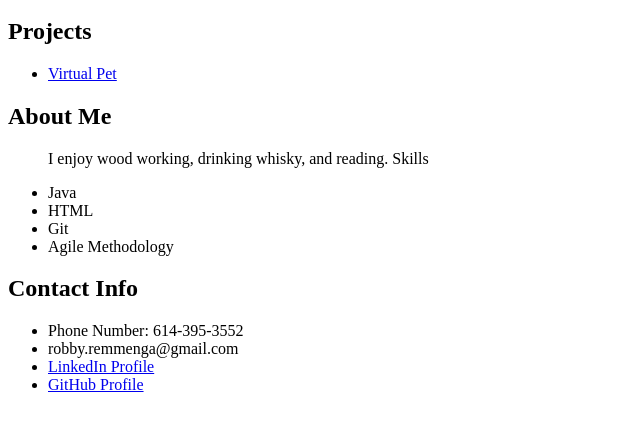
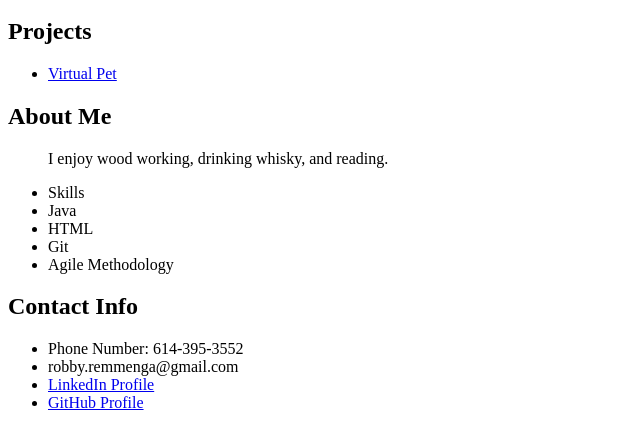
Before and after one commit to Robby614/Robby614.github.io, a plain HTML site: page index.html in a window 1280 px wide. Shown: the part 136-582 px from the top of the page, without its empty margins (0-640 px from the left). Drawn offline with Linux system fonts and the light colour scheme.

Commit message:
added skills to about me

```diff
--- a/index.html
+++ b/index.html
@@ -28,7 +28,7 @@
     <h2 id="About Me">About Me</h2>
         <ul>
             <p>I enjoy wood working, drinking whisky, and reading.
-                Skills
+            <li>Skills</li>
                     <li>Java</li>
                     <li>HTML</li>
                     <li>Git</li>
```
